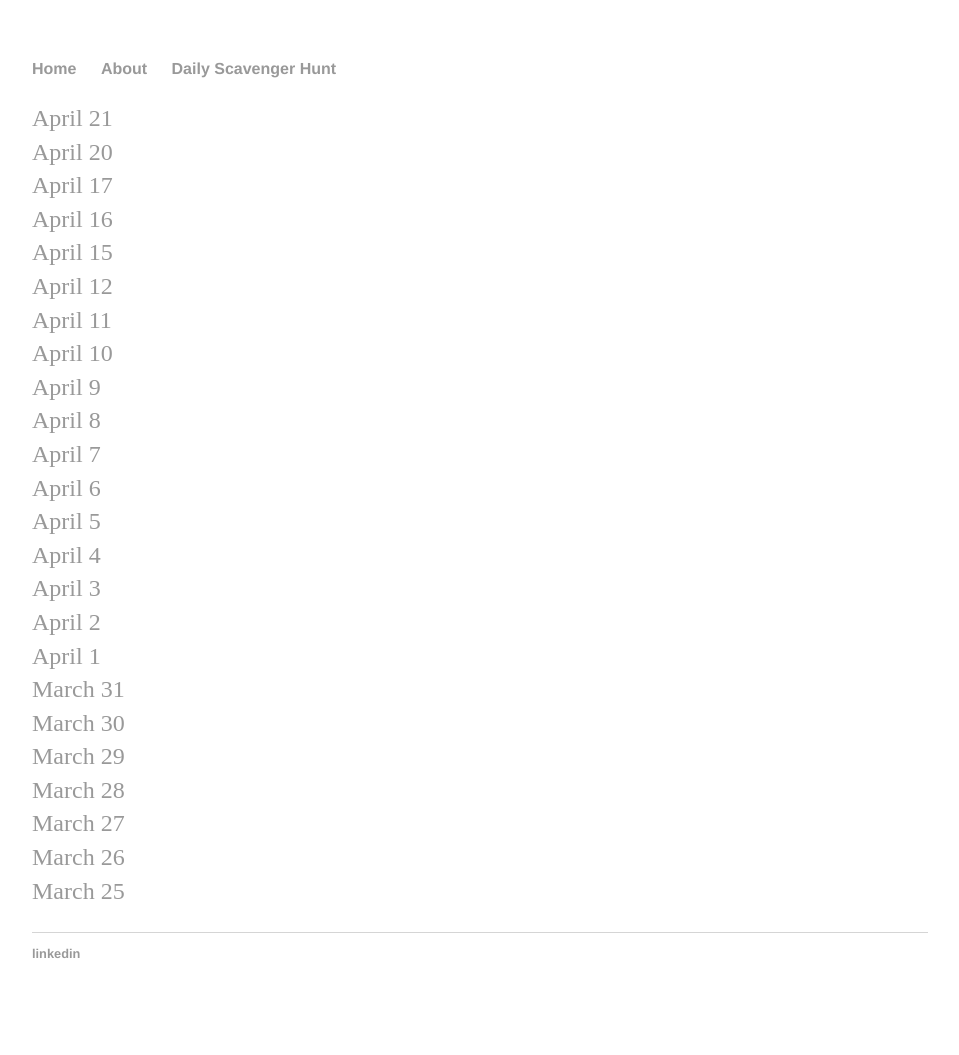
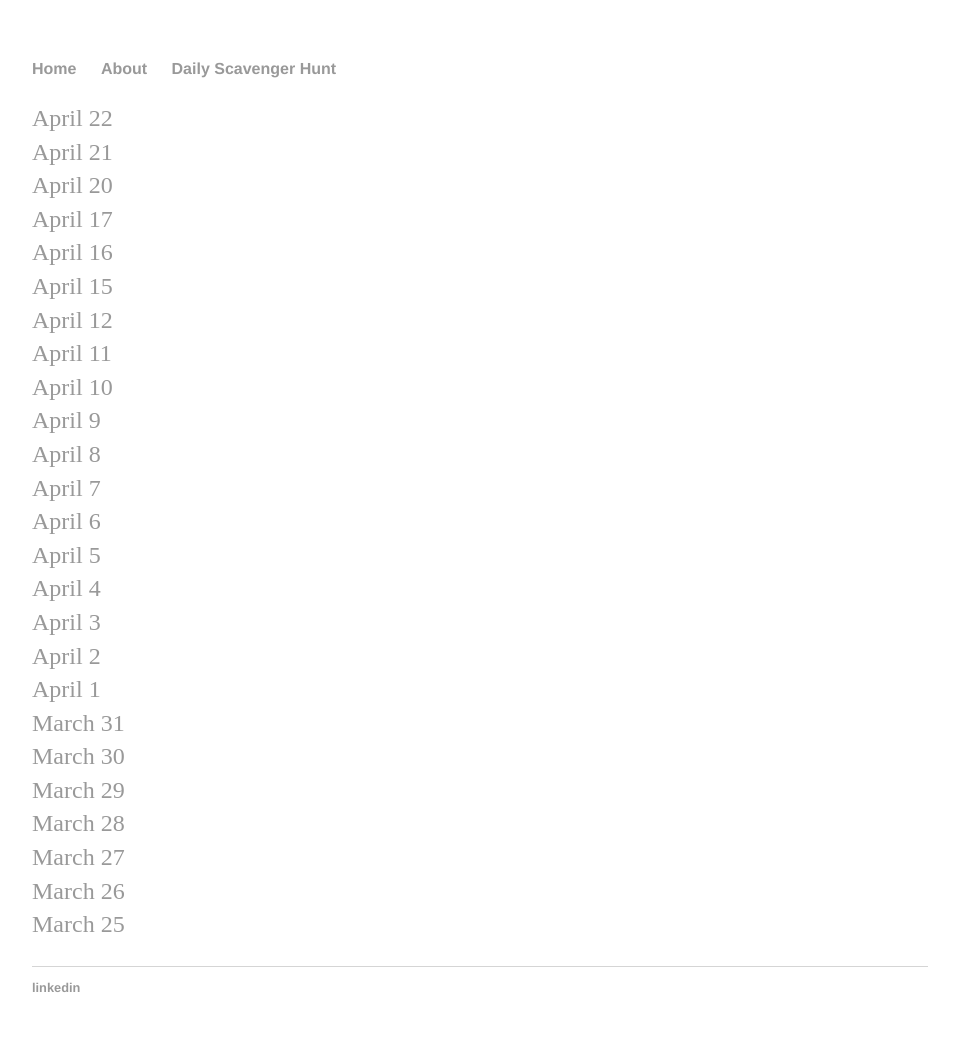
Before and after one commit to marisabrandt/marisabrandt.github.io, a Jekyll site: the page built from daily/index.html, in a window 1280 px wide. Shown: the whole page, without its empty margins (160-1119 px from the left). Built offline with Jekyll 4.4.1, drawn with Linux system fonts in a browser that asks for light colours; before the commit the page ends 1021 px from its top, so only the background shows below that.

Commit message:
Update index.html

```diff
--- a/daily/index.html
+++ b/daily/index.html
@@ -4,6 +4,8 @@ title: Daily Walk Scavenger Hunt
 ---
 <div class="blurb">
 	<p>
+		<a href="https://forms.gle/SZzzAkVBwMWNcTvN9">April 22</a>
+		<br>
 		<a href="https://forms.gle/UE8y4fP81YGnEV217">April 21</a>
 		<br>
 		<a href="https://forms.gle/UnvkR7WLjcYiMkp48">April 20</a>
```
